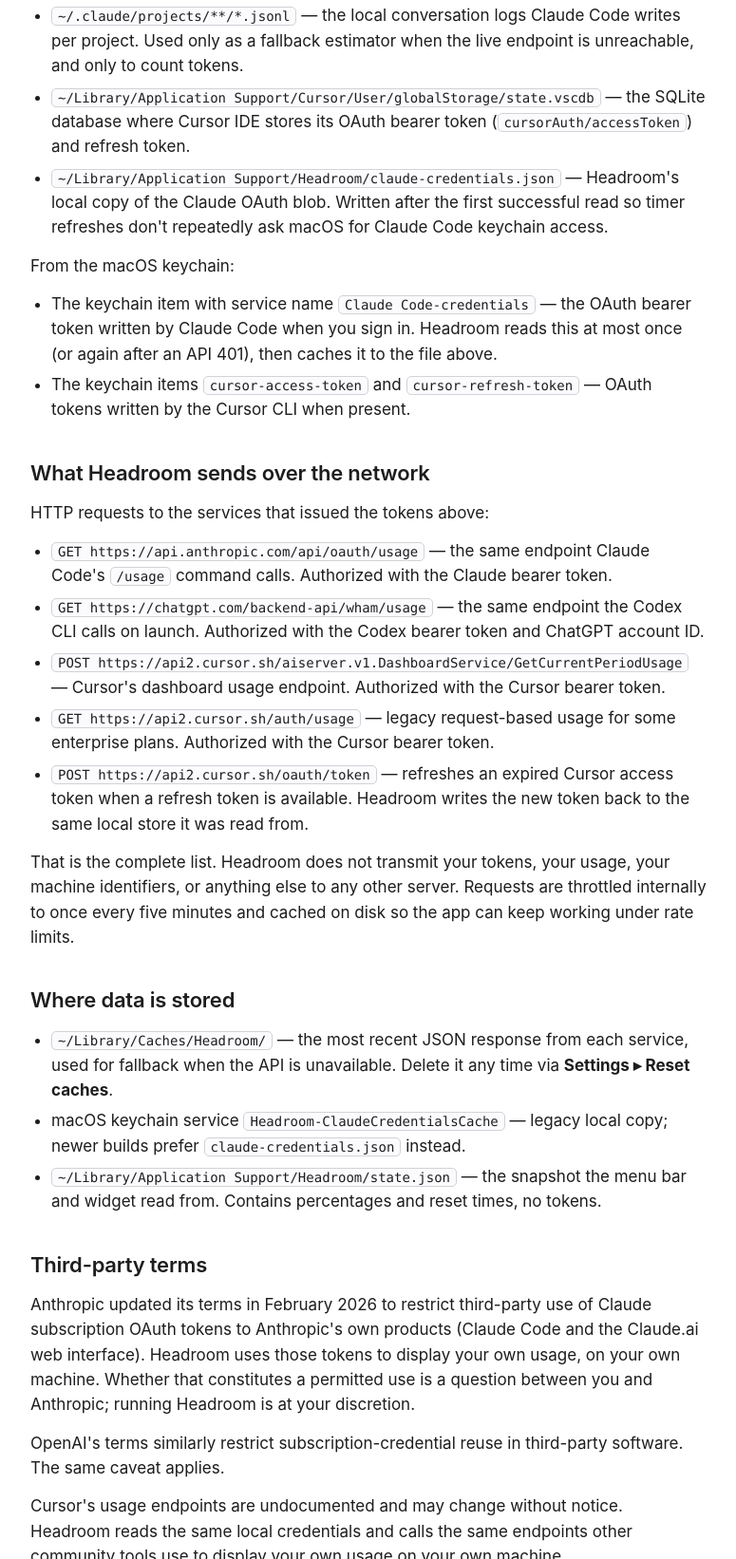
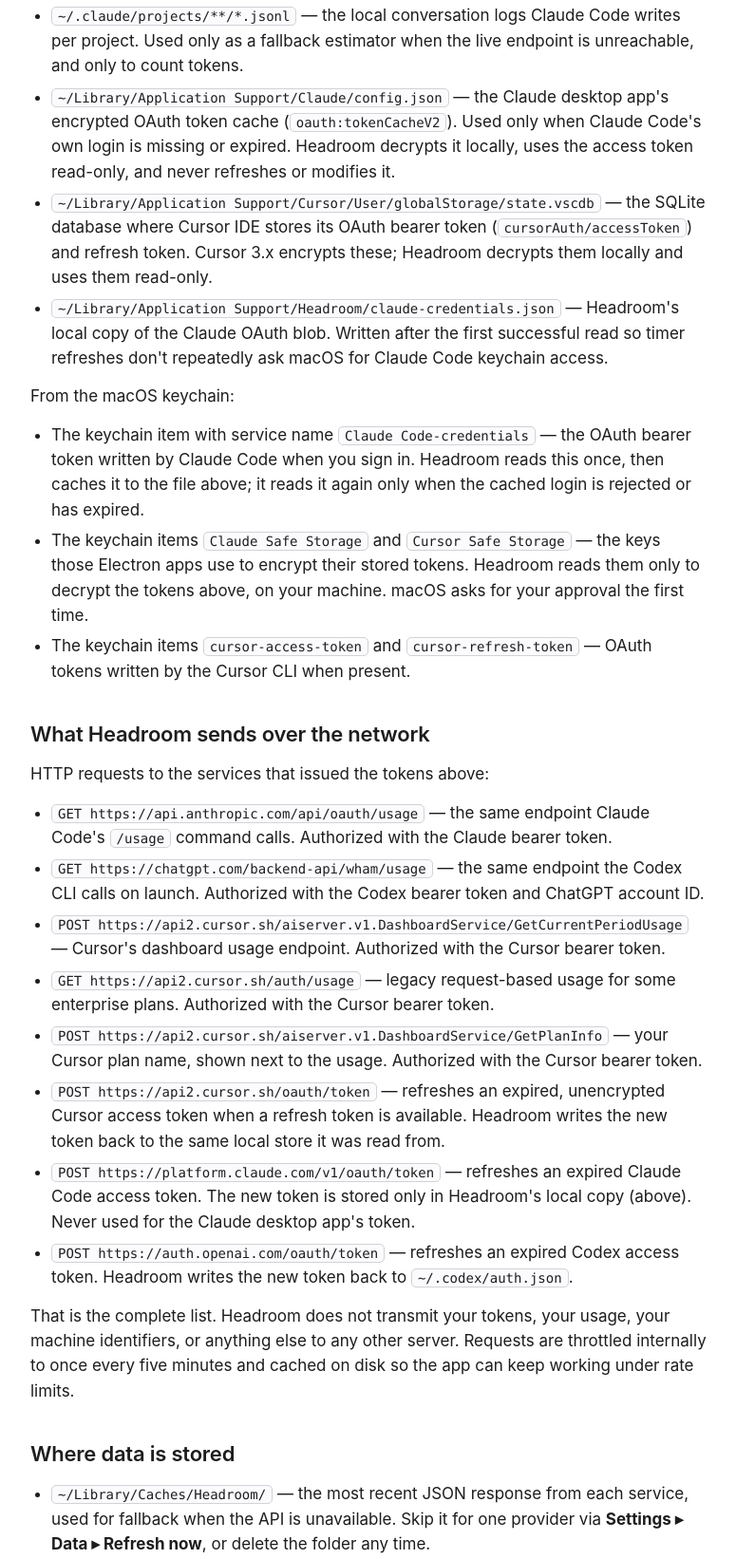
Before and after one commit to nvbinh15/headroom, a plain HTML site: page docs/privacy.html in a window 1280 px wide. Shown: the part 810-2452 px from the top of the page at 95% size, without its empty margins (252-1027 px from the left). Drawn offline with Linux system fonts and the light colour scheme.

Commit message:
Sign DMG builds with a real certificate; document desktop-app logins
- build-dmg.sh signs with $SIGN_IDENTITY, else the first Developer ID
  Application / Apple Development cert in the keychain, else ad-hoc. A stable
  signature lets macOS remember keychain approvals across updates. Developer
  ID builds get the hardened runtime for notarization.
- README and privacy policy: Claude desktop app and Cursor 3.x encrypted
  tokens (read-only), Safe Storage keychain items, all OAuth refresh and
  plan-info endpoints, and the per-provider Refresh now setting.

Co-Authored-By: Claude Opus 5.5 <noreply@anthropic.com>

```diff
--- a/docs/privacy.html
+++ b/docs/privacy.html
@@ -153,12 +153,12 @@
 <main>
   <div class="eyebrow">Privacy &amp; Data</div>
   <h1>What Headroom reads, what it sends.</h1>
-  <p class="updated">Last updated: 2026-05-17</p>
+  <p class="updated">Last updated: 2026-11-20</p>
 
   <p>Headroom is a macOS menu-bar app that displays the rate-limit headroom for Claude Code, the Codex CLI, and Cursor. It is an independent, open-source project and is <strong>not affiliated with Anthropic, OpenAI, or Cursor</strong>.</p>
 
   <div class="callout">
-    The summary: Headroom runs entirely on your machine. It reads the local credentials Claude Code, Codex, and Cursor already store on this device, calls each service's own usage endpoint, and displays the result. There is no Headroom-operated server, no analytics, no telemetry, and no third-party data collection.
+    The summary: Headroom runs entirely on your machine. It reads the local credentials Claude Code, the Claude desktop app, Codex, and Cursor already store on this device, calls each service's own usage endpoint, and displays the result. There is no Headroom-operated server, no analytics, no telemetry, and no third-party data collection.
   </div>
 
   <h2>What Headroom reads from your machine</h2>
@@ -168,12 +168,14 @@
     <li><code>~/.codex/sessions/**/*.jsonl</code> — the rate-limit snapshots Codex persists per session. Used only as a fallback when the live endpoint is unreachable.</li>
     <li><code>~/.claude/.credentials.json</code> — the OAuth bearer token written by Claude Code on versions that store credentials on disk.</li>
     <li><code>~/.claude/projects/**/*.jsonl</code> — the local conversation logs Claude Code writes per project. Used only as a fallback estimator when the live endpoint is unreachable, and only to count tokens.</li>
-    <li><code>~/Library/Application Support/Cursor/User/globalStorage/state.vscdb</code> — the SQLite database where Cursor IDE stores its OAuth bearer token (<code>cursorAuth/accessToken</code>) and refresh token.</li>
+    <li><code>~/Library/Application Support/Claude/config.json</code> — the Claude desktop app's encrypted OAuth token cache (<code>oauth:tokenCacheV2</code>). Used only when Claude Code's own login is missing or expired. Headroom decrypts it locally, uses the access token read-only, and never refreshes or modifies it.</li>
+    <li><code>~/Library/Application Support/Cursor/User/globalStorage/state.vscdb</code> — the SQLite database where Cursor IDE stores its OAuth bearer token (<code>cursorAuth/accessToken</code>) and refresh token. Cursor 3.x encrypts these; Headroom decrypts them locally and uses them read-only.</li>
     <li><code>~/Library/Application Support/Headroom/claude-credentials.json</code> — Headroom's local copy of the Claude OAuth blob. Written after the first successful read so timer refreshes don't repeatedly ask macOS for Claude Code keychain access.</li>
   </ul>
   <p>From the macOS keychain:</p>
   <ul>
-    <li>The keychain item with service name <code>Claude Code-credentials</code> — the OAuth bearer token written by Claude Code when you sign in. Headroom reads this at most once (or again after an API 401), then caches it to the file above.</li>
+    <li>The keychain item with service name <code>Claude Code-credentials</code> — the OAuth bearer token written by Claude Code when you sign in. Headroom reads this once, then caches it to the file above; it reads it again only when the cached login is rejected or has expired.</li>
+    <li>The keychain items <code>Claude Safe Storage</code> and <code>Cursor Safe Storage</code> — the keys those Electron apps use to encrypt their stored tokens. Headroom reads them only to decrypt the tokens above, on your machine. macOS asks for your approval the first time.</li>
     <li>The keychain items <code>cursor-access-token</code> and <code>cursor-refresh-token</code> — OAuth tokens written by the Cursor CLI when present.</li>
   </ul>
 
@@ -184,13 +186,16 @@
     <li><code>GET https://chatgpt.com/backend-api/wham/usage</code> — the same endpoint the Codex CLI calls on launch. Authorized with the Codex bearer token and ChatGPT account ID.</li>
     <li><code>POST https://api2.cursor.sh/aiserver.v1.DashboardService/GetCurrentPeriodUsage</code> — Cursor's dashboard usage endpoint. Authorized with the Cursor bearer token.</li>
     <li><code>GET https://api2.cursor.sh/auth/usage</code> — legacy request-based usage for some enterprise plans. Authorized with the Cursor bearer token.</li>
-    <li><code>POST https://api2.cursor.sh/oauth/token</code> — refreshes an expired Cursor access token when a refresh token is available. Headroom writes the new token back to the same local store it was read from.</li>
+    <li><code>POST https://api2.cursor.sh/aiserver.v1.DashboardService/GetPlanInfo</code> — your Cursor plan name, shown next to the usage. Authorized with the Cursor bearer token.</li>
+    <li><code>POST https://api2.cursor.sh/oauth/token</code> — refreshes an expired, unencrypted Cursor access token when a refresh token is available. Headroom writes the new token back to the same local store it was read from.</li>
+    <li><code>POST https://platform.claude.com/v1/oauth/token</code> — refreshes an expired Claude Code access token. The new token is stored only in Headroom's local copy (above). Never used for the Claude desktop app's token.</li>
+    <li><code>POST https://auth.openai.com/oauth/token</code> — refreshes an expired Codex access token. Headroom writes the new token back to <code>~/.codex/auth.json</code>.</li>
   </ul>
   <p>That is the complete list. Headroom does not transmit your tokens, your usage, your machine identifiers, or anything else to any other server. Requests are throttled internally to once every five minutes and cached on disk so the app can keep working under rate limits.</p>
 
   <h2>Where data is stored</h2>
   <ul>
-    <li><code>~/Library/Caches/Headroom/</code> — the most recent JSON response from each service, used for fallback when the API is unavailable. Delete it any time via <strong>Settings ▸ Reset caches</strong>.</li>
+    <li><code>~/Library/Caches/Headroom/</code> — the most recent JSON response from each service, used for fallback when the API is unavailable. Skip it for one provider via <strong>Settings ▸ Data ▸ Refresh now</strong>, or delete the folder any time.</li>
     <li>macOS keychain service <code>Headroom-ClaudeCredentialsCache</code> — legacy local copy; newer builds prefer <code>claude-credentials.json</code> instead.</li>
     <li><code>~/Library/Application Support/Headroom/state.json</code> — the snapshot the menu bar and widget read from. Contains percentages and reset times, no tokens.</li>
   </ul>
```
Also changed, not shown: 2 other files.
